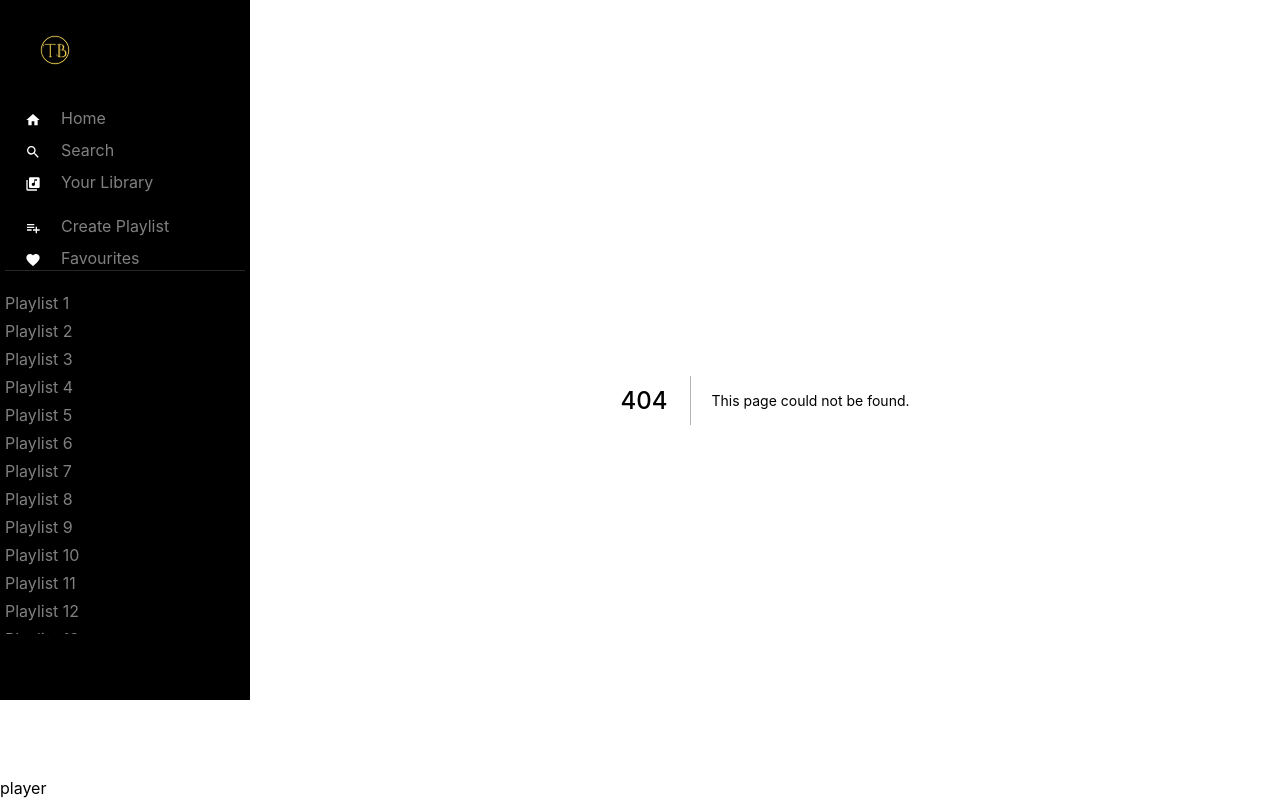
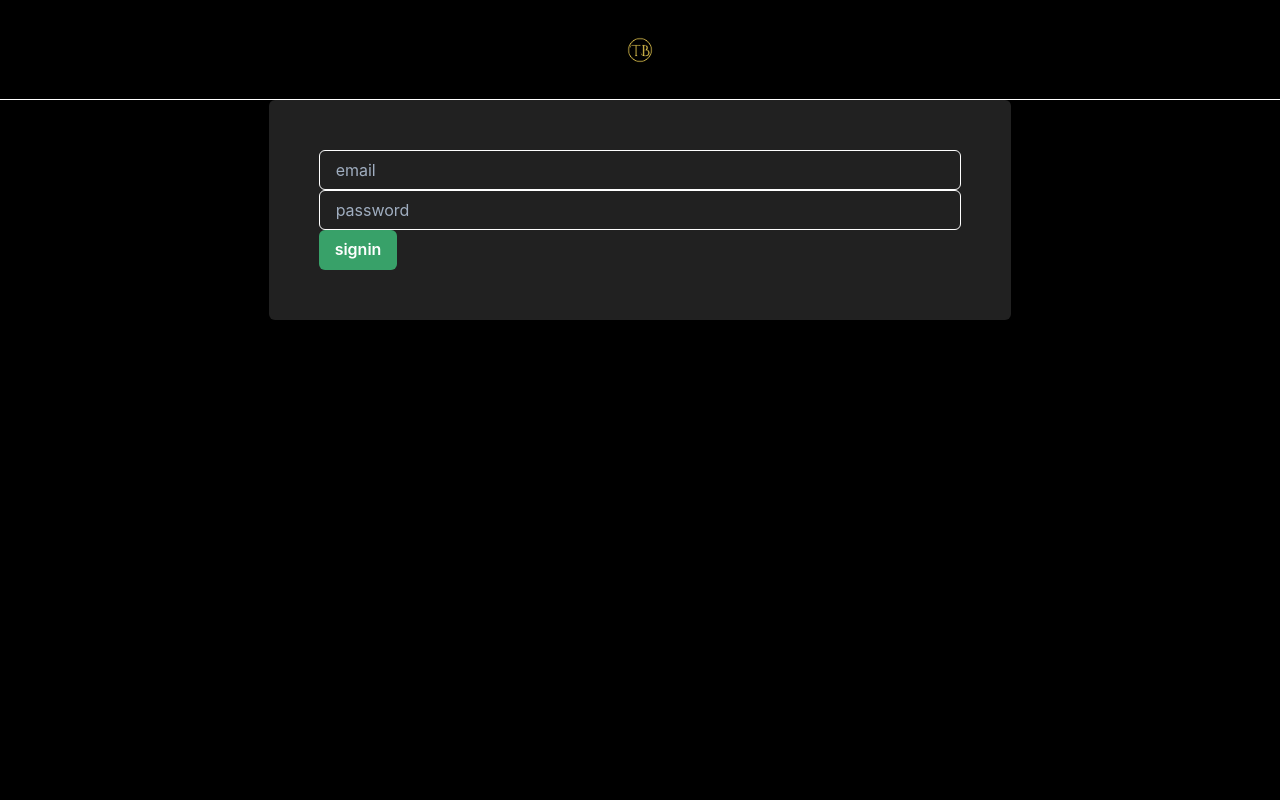
Before and after one commit to TomBirbeck/spotify, a Next.js app: page /signin in a window 1280 px wide. Before the commit this address had no page. Built offline with nearby package versions, Linux system fonts and the light colour scheme.

Commit message:
added sign up and sign in pages as well as authform

```diff
--- /dev/null
+++ b/components/authForm.tsx
@@ -0,0 +1,44 @@
+import {Box, Flex, Input, Button} from '@chakra-ui/react'
+import { useRouter } from 'next/router'
+import {useSWRConfig} from 'swr'
+import { auth } from '../lib/mutations'
+import {FC, useState} from 'react'
+import NextImage from 'next/image'
+
+const AuthForm: FC<{mode: 'signin' | 'signup'}> = ({mode}) => {
+    const [email, setEmail] = useState('')
+    const [password, setPassword] = useState('')
+    const [isLoading, setIsLoading] = useState(false)
+    const router = useRouter()
+
+    const handleSubmit = async (e) => {
+        e.preventDefault()
+        setIsLoading(true)
+
+        const user = await auth(mode, {email, password})
+        setIsLoading(false)
+        router.push('/')
+
+    }
+
+return (
+    <Box height='100vh' width='100vw' bg='black'>
+        <Flex justify='center' align='center' height='100px' color='white' borderBottom='white 1px solid'>
+        <NextImage src = '/TBlogo.png' height='50px' width='50px'/>
+        </Flex>
+        <Flex justify='center' align='center' height='calc(100vh-100px)' color='white'>
+        <Box padding='50px' bg='grey.900' borderRadius='6px'>
+        <form onSubmit={()=>{handleSubmit}}>
+            <Input placeholder='email' type='email' onChange={(e)=> setEmail(e.target.value)}/>
+            <Input placeholder='password' type='password' onChange={(e)=> setPassword(e.target.value)}/>
+            <Button type='submit' bg='green.500' isLoading={isLoading} sx={{'&:hover': {bg: 'green.300'}}}>
+            {mode}
+            </Button>
+        </form>
+        </Box>
+        </Flex>
+    </Box>
+)
+}
+
+export default AuthForm
--- /dev/null
+++ b/lib/fetcher.ts
@@ -0,0 +1,10 @@
+export default function fetch(url: string, data = undefined){
+    return fetch(`${window.location.origin}/api${url}`), {
+    method: data ? 'POST' : 'GET',
+    credentials: 'include',
+    headers: {
+        'Content-Type': 'application/json',
+    },
+    body: JSON.stringify(data),
+}
+}
--- /dev/null
+++ b/lib/mutations.ts
@@ -0,0 +1,8 @@
+import fetcher from "./fetcher";
+
+export const auth = (
+    mode: 'signin' | 'signup',
+    body: {email: string; password: string}
+) => {
+    return fetcher(`/${mode}`, body)
+}
--- a/pages/_app.tsx
+++ b/pages/_app.tsx
@@ -33,9 +33,13 @@ const theme = extendTheme({
 
 function MyApp({ Component, pageProps }) {
   return (<ChakraProvider theme={theme}>
+    {Component.authPage ? (
+      <Component {...pageProps} />
+    ) :
   <PlayerLayout>
   <Component {...pageProps} />
   </PlayerLayout>
+}
   </ChakraProvider>
   )
 }
--- /dev/null
+++ b/pages/signin.tsx
@@ -0,0 +1,9 @@
+import AuthForm from "../components/authForm";
+
+const Signin = () => {
+    return <AuthForm mode='signin' />
+}
+
+Signin.authPage=true
+
+export default Signin
```
Also changed, not shown: pages/signup.tsx (added, +8 -0 lines).
